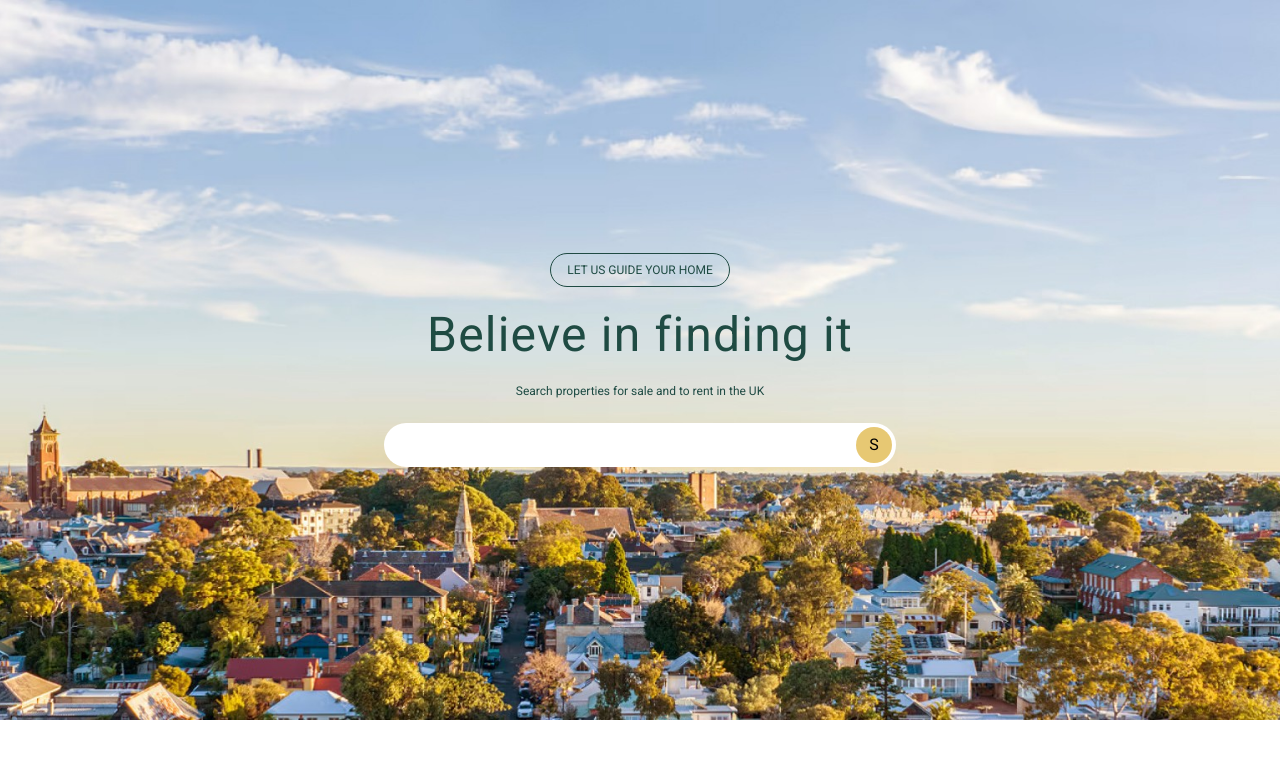
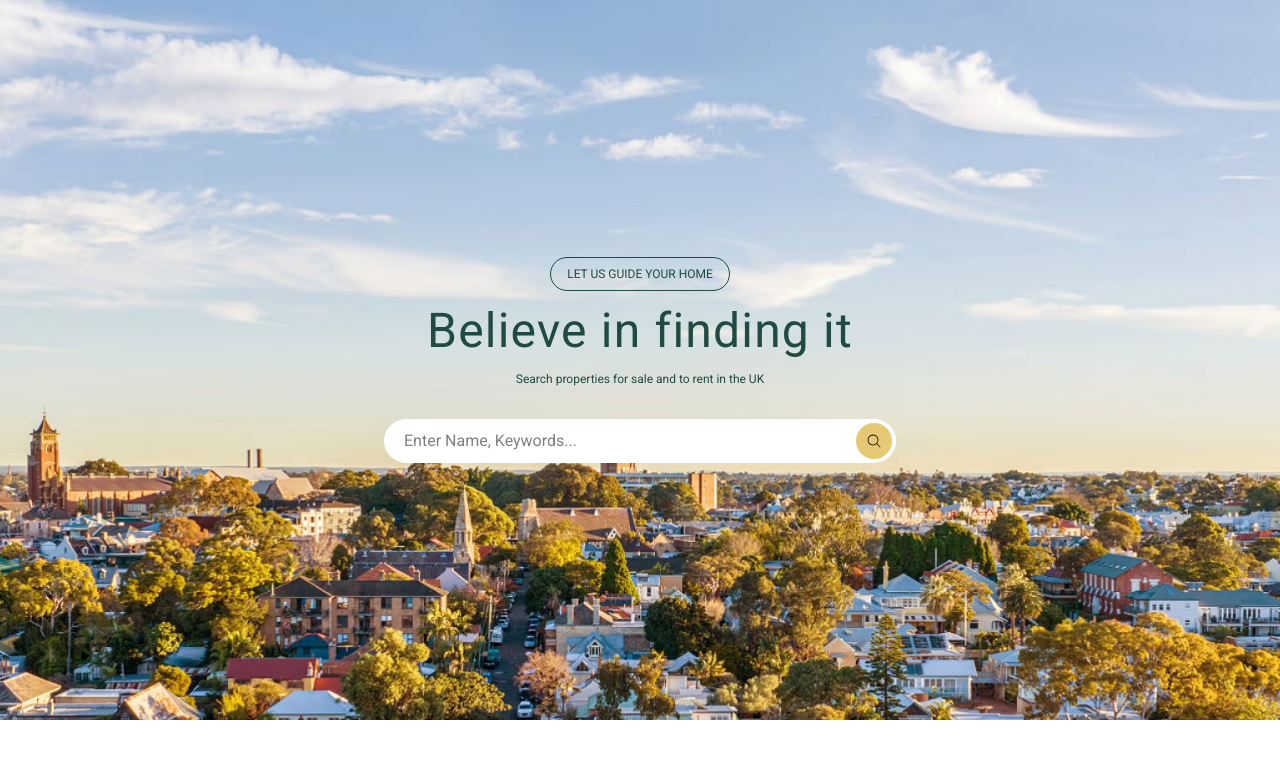
Before and after one commit to wellingtongmota/justhome, a Next.js app: page / in a window 1280 px wide. Shown: the top 758 px of the page. Built offline with nearby package versions, Linux system fonts and the light colour scheme.

Commit message:
feat: melhorias de estilo

```diff
--- a/components/hero/hero.tsx
+++ b/components/hero/hero.tsx
@@ -10,7 +10,7 @@ export function Hero() {
         alt="Hero image city"
         className="sticky h-full w-full object-cover object-top"
       />
-      <div className="text-primary absolute top-1/2 left-1/2 flex w-full -translate-x-1/2 -translate-y-1/2 flex-col items-center gap-6 p-4 text-center text-wrap">
+      <div className="text-primary absolute top-1/2 left-1/2 flex w-full -translate-x-1/2 -translate-y-1/2 flex-col items-center gap-4 p-4 text-center text-wrap">
         <div className="border-primary flex place-content-center rounded-full border px-4 py-2 text-xs">
           <h2 className="uppercase">Let us guide your home</h2>
         </div>
@@ -23,7 +23,7 @@ export function Hero() {
           Search properties for sale and to rent in the UK
         </p>
 
-        <SearchInput />
+        <SearchInput className="mt-4" />
       </div>
     </section>
   )
--- a/components/hero/search-input.tsx
+++ b/components/hero/search-input.tsx
@@ -1,10 +1,26 @@
-import React from "react"
+import { cn } from "@/lib/utils"
+import { PiMagnifyingGlassLight } from "react-icons/pi"
 
-export default function SearchInput() {
+type SearchInputProps = {
+  className?: string
+}
+
+export default function SearchInput({ className }: SearchInputProps) {
   return (
-    <div className="focus-within:ring-secondary flex w-full max-w-lg gap-2 overflow-hidden rounded-full bg-white p-1 focus-within:ring-1">
-      <input type="text" className="flex-1 px-2 focus:outline-hidden" />
-      <button className="bg-secondary size-9 rounded-full text-black">S</button>
+    <div
+      className={cn([
+        "focus-within:ring-secondary flex w-full max-w-lg gap-2 overflow-hidden rounded-full bg-white p-1 text-black focus-within:ring-1",
+        className
+      ])}
+    >
+      <input
+        type="text"
+        placeholder="Enter Name, Keywords..."
+        className="flex-1 px-4 focus:outline-hidden"
+      />
+      <button className="bg-secondary hover:bg-secondary/90 grid size-9 cursor-pointer place-content-center rounded-full">
+        <PiMagnifyingGlassLight />
+      </button>
     </div>
   )
 }
--- a/package.json
+++ b/package.json
@@ -14,6 +14,7 @@
     "next": "15.2.1",
     "react": "^19.0.0",
     "react-dom": "^19.0.0",
+    "react-icons": "^5.5.0",
     "tailwind-merge": "^3.0.2",
     "tailwindcss-animate": "^1.0.7"
   },
```
Also changed, not shown: 1 other file (tests, documents, lock files or other folders).
